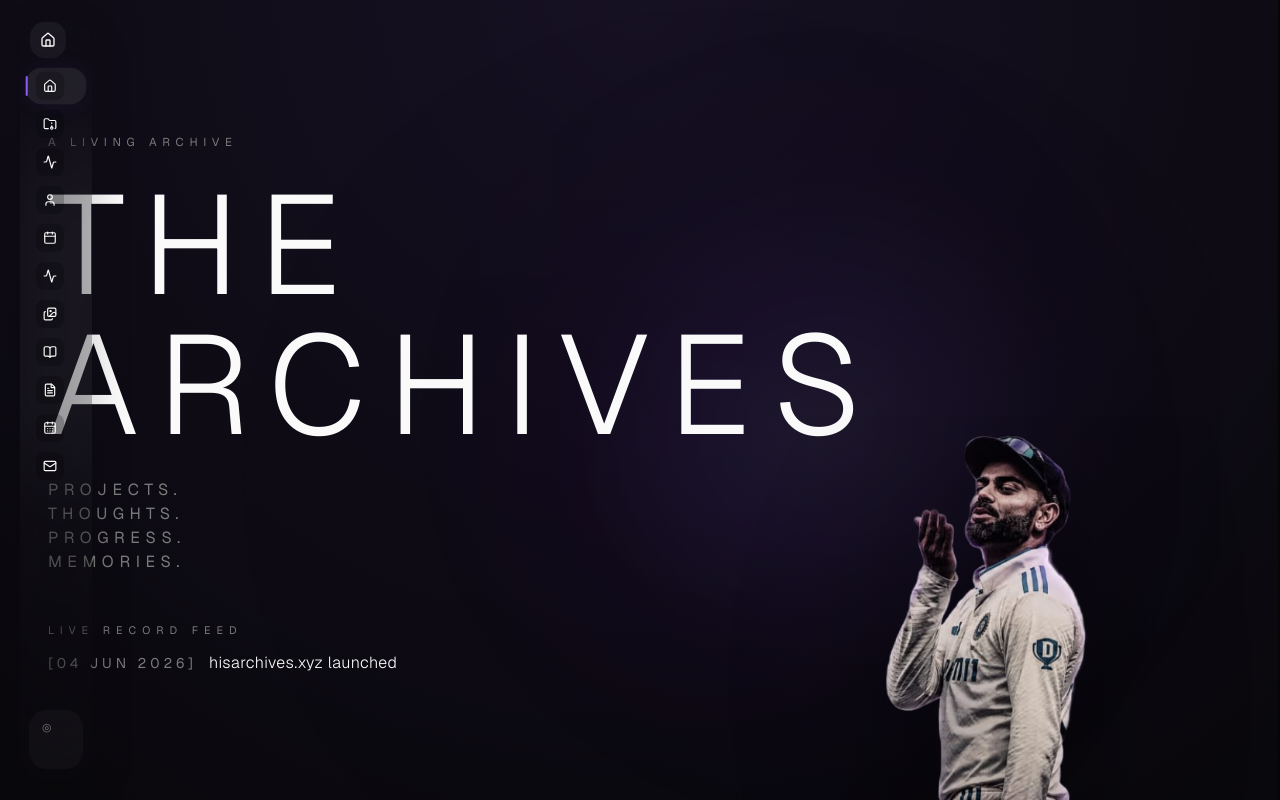
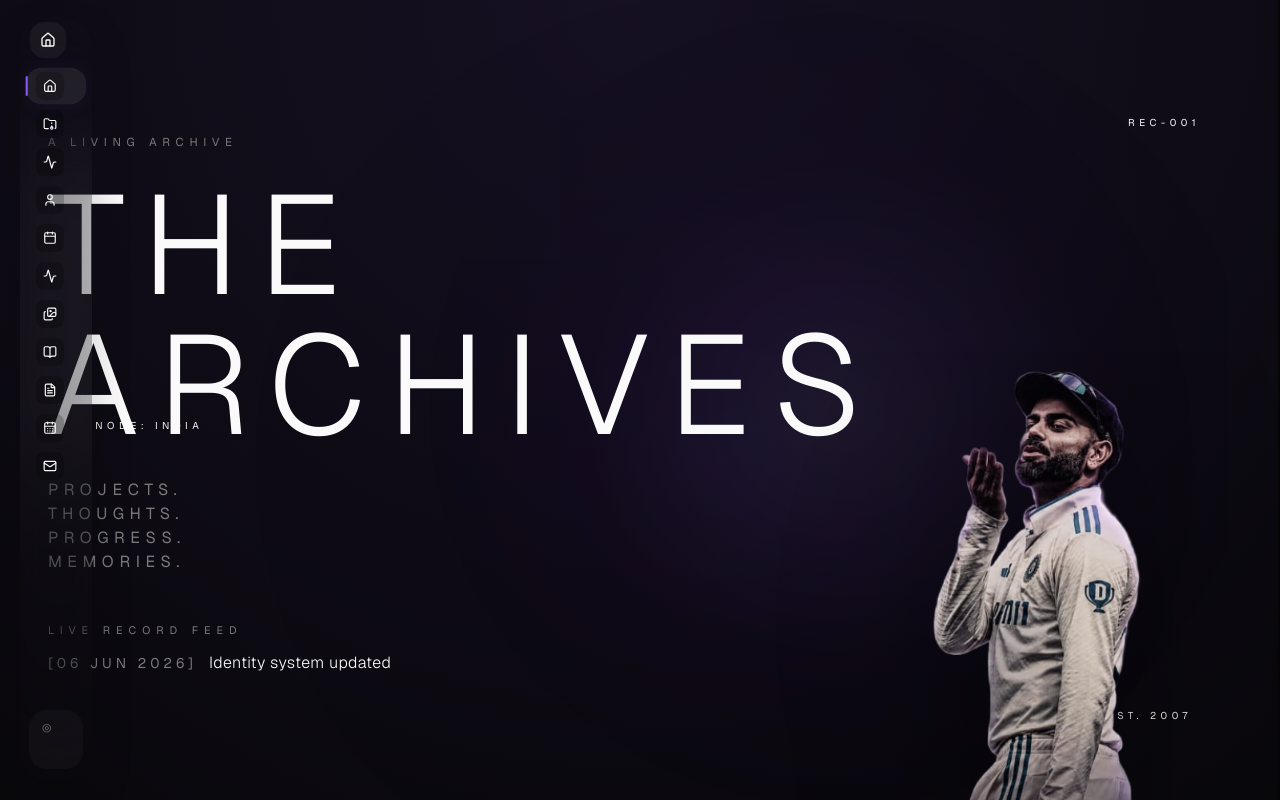
Before and after one commit to h4x-ansh/hisarchives, a Next.js app: page / in a window 1280 px wide. Shown: the top 800 px of the page. Built offline with nearby package versions, Linux system fonts and the light colour scheme.

Commit message:
Refine hero archive composition

```diff
--- a/components/homepage.tsx
+++ b/components/homepage.tsx
@@ -28,9 +28,10 @@ const objectives = [
 ];
 
 const livingRecords = [
+  { date: "22 OCT 2007", text: "Record initialized" },
+  { date: "04 JUN 2026", text: "hisarchives.xyz launched" },
   { date: "06 JUN 2026", text: "Identity system updated" },
-  { date: "05 JUN 2026", text: "Navigation rebuilt" },
-  { date: "04 JUN 2026", text: "hisarchives.xyz launched" },
+  { date: "JEE 2027", text: "Mission archived" },
 ] as const;
 
 const archiveQuotes = [
@@ -249,8 +250,38 @@ export function Homepage() {
           }}
           onMouseLeave={() => setHeroShift({ x: 0, y: 0 })}
           className="relative min-h-[calc(100vh-6rem)]"
-        >
-          <div className="relative grid min-h-[calc(100vh-6rem)] gap-8 py-10 lg:grid-cols-[1.1fr_0.9fr] lg:items-center lg:py-0">
+          >
+          <motion.div
+            aria-hidden
+            initial={reduceMotion ? false : { opacity: 0, y: 6 }}
+            animate={reduceMotion ? undefined : { opacity: 1, y: 0 }}
+            transition={{ duration: 0.4, ease: [0.22, 1, 0.36, 1] }}
+            className="pointer-events-none absolute right-8 top-24 hidden text-[0.62rem] uppercase tracking-[0.45em] text-muted/45 lg:block"
+            style={{ transform: `translate3d(${heroShift.x * 0.08}px, ${heroShift.y * 0.08}px, 0)` }}
+          >
+            REC-001
+          </motion.div>
+          <motion.div
+            aria-hidden
+            initial={reduceMotion ? false : { opacity: 0, y: 6 }}
+            animate={reduceMotion ? undefined : { opacity: 1, y: 0 }}
+            transition={{ duration: 0.45, ease: [0.22, 1, 0.36, 1] }}
+            className="pointer-events-none absolute left-[4%] top-[52%] hidden text-[0.62rem] uppercase tracking-[0.45em] text-muted/35 lg:block"
+            style={{ transform: `translate3d(${heroShift.x * 0.05}px, ${heroShift.y * 0.05}px, 0)` }}
+          >
+            NODE: INDIA
+          </motion.div>
+          <motion.div
+            aria-hidden
+            initial={reduceMotion ? false : { opacity: 0, y: 6 }}
+            animate={reduceMotion ? undefined : { opacity: 1, y: 0 }}
+            transition={{ duration: 0.5, ease: [0.22, 1, 0.36, 1] }}
+            className="pointer-events-none absolute right-10 bottom-16 hidden text-[0.62rem] uppercase tracking-[0.45em] text-muted/30 lg:block"
+            style={{ transform: `translate3d(${heroShift.x * 0.04}px, ${heroShift.y * 0.04}px, 0)` }}
+          >
+            EST. 2007
+          </motion.div>
+            <div className="relative grid min-h-[calc(100vh-6rem)] gap-8 py-10 lg:grid-cols-[1.1fr_0.9fr] lg:items-center lg:py-0">
             <div
               className="relative z-10 flex flex-col justify-center text-left"
               style={{
@@ -307,7 +338,7 @@ export function Homepage() {
                 aria-hidden
                 animate={reduceMotion ? undefined : { opacity: [0.12, 0.18, 0.12] }}
                 transition={reduceMotion ? undefined : { duration: 12, repeat: Infinity, ease: "easeInOut" }}
-                className="pointer-events-none absolute right-[-12%] top-[-10%] h-[min(82vw,72rem)] w-[min(82vw,72rem)]"
+                className="pointer-events-none absolute right-[-15%] top-[-12%] h-[min(82vw,72rem)] w-[min(82vw,72rem)]"
                 style={{
                   background:
                     "radial-gradient(circle at 50% 50%, rgba(139,92,246,0.18) 0%, rgba(88,28,135,0.14) 18%, rgba(28,20,48,0.08) 40%, transparent 72%)",
@@ -319,7 +350,7 @@ export function Homepage() {
                 aria-hidden
                 animate={reduceMotion ? undefined : { opacity: [0.2, 0.28, 0.2] }}
                 transition={reduceMotion ? undefined : { duration: 11, repeat: Infinity, ease: "easeInOut" }}
-                className="pointer-events-none absolute right-[-8%] top-[0%] h-[min(72vw,60rem)] w-[min(72vw,60rem)]"
+                className="pointer-events-none absolute right-[-10%] top-[-2%] h-[min(72vw,60rem)] w-[min(72vw,60rem)]"
                 style={{
                   background:
                     "radial-gradient(ellipse at 58% 44%, rgba(198,168,255,0.28) 0%, rgba(139,92,246,0.22) 16%, rgba(88,28,135,0.09) 34%, transparent 58%)",
@@ -339,10 +370,10 @@ export function Homepage() {
                 initial={reduceMotion ? false : { opacity: 0, y: 16 }}
                 animate={reduceMotion ? undefined : { opacity: 1, y: 0 }}
                 transition={{ duration: 0.42, ease: [0.22, 1, 0.36, 1] }}
-                className="relative z-10 w-[min(92vw,54rem)] translate-y-6 sm:w-[min(82vw,60rem)] lg:absolute lg:bottom-[-10rem] lg:right-[-14rem] lg:w-[min(62vw,76rem)]"
+                className="relative z-10 w-[min(92vw,54rem)] translate-y-6 sm:w-[min(82vw,60rem)] lg:absolute lg:bottom-[-7rem] lg:right-[-18rem] lg:w-[min(64vw,78rem)]"
                 style={{
                   opacity: Math.max(0.3, 1 - heroProgress * 0.7),
-                  transform: `translate3d(${heroShift.x * 0.16 + 42}px, ${heroShift.y * 0.16 + 34}px, 0)`,
+                  transform: `translate3d(${heroShift.x * 0.14 + 18}px, ${heroShift.y * 0.14 + 12}px, 0)`,
                 }}
               >
                 <motion.div
```
